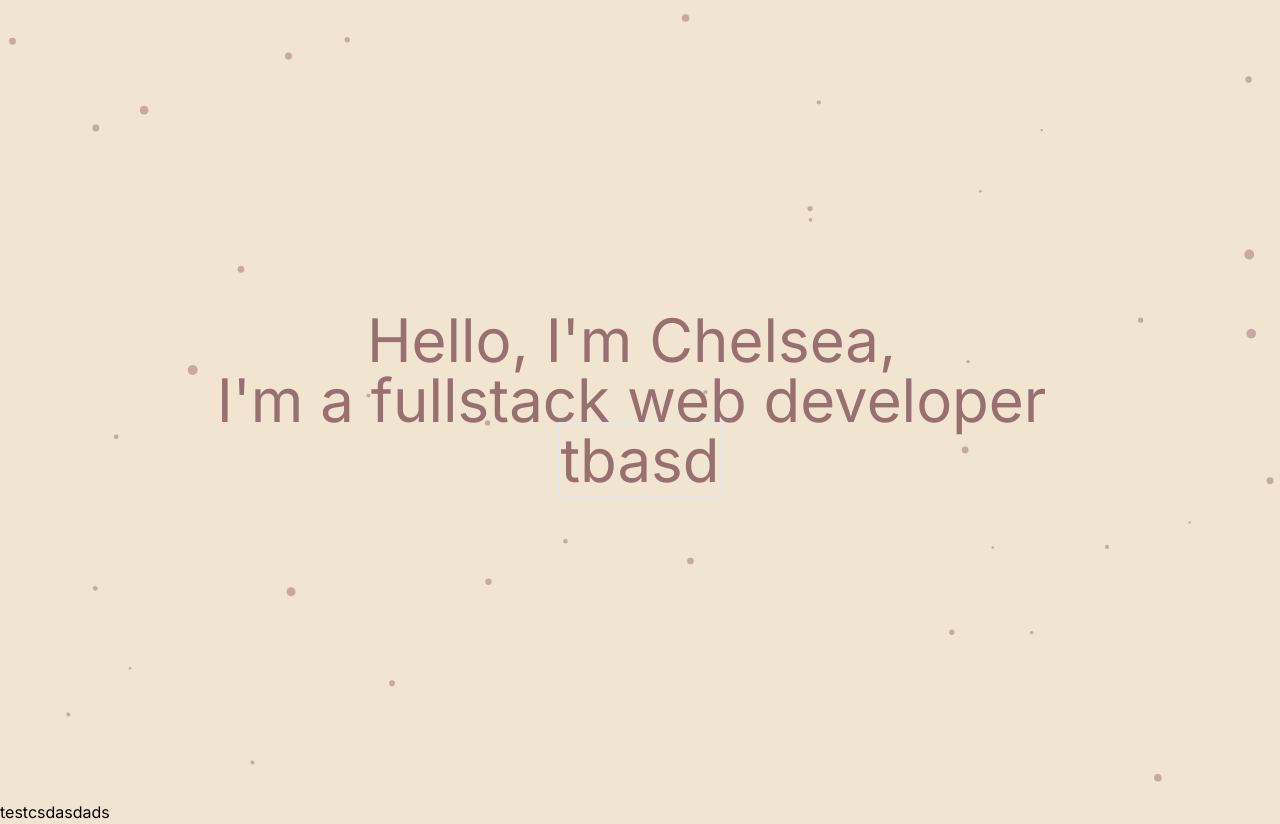
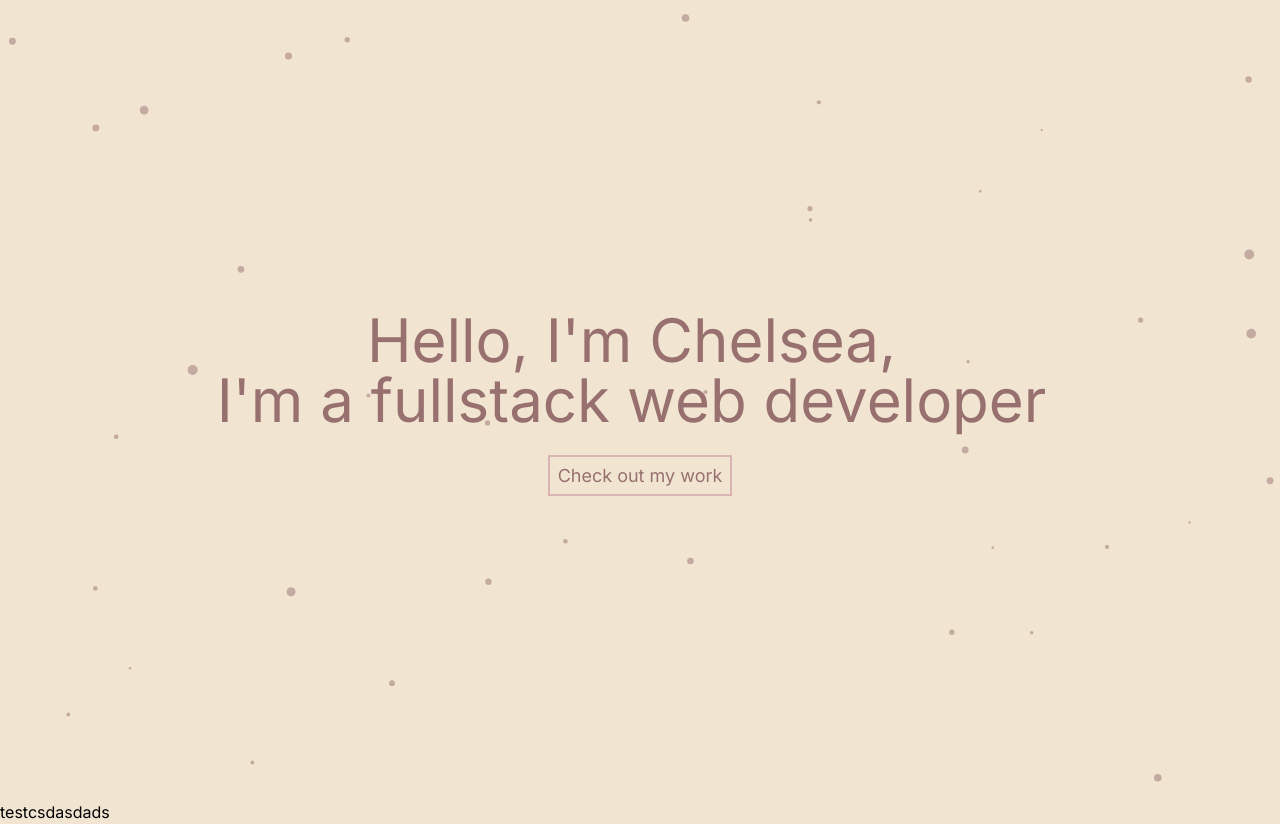
Before and after one commit to Shyflowerrs/Website, a Next.js app in the folder portfolio/: page / in a window 1280 px wide. Built offline with nearby package versions, Linux system fonts and the light colour scheme.

Commit message:
added button

```diff
--- a/portfolio/src/app/page.tsx
+++ b/portfolio/src/app/page.tsx
@@ -14,7 +14,7 @@ export default function Home() {
       <p className="text-bold text-6xl text-center">
         Hello, I'm Chelsea, <br/>
         I'm a fullstack web developer <br/>
-        <a href="#about" className="border-2">tbasd</a>
+        <a href="#about" className="text-lg border-solid border-2 border-[#DBB5B5] p-2">Check out my work</a>
       </p>
       <p className=" justify-center flex ">
 
```
